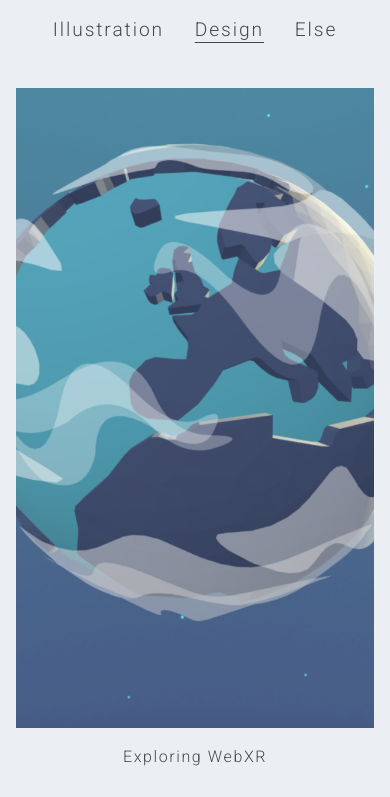
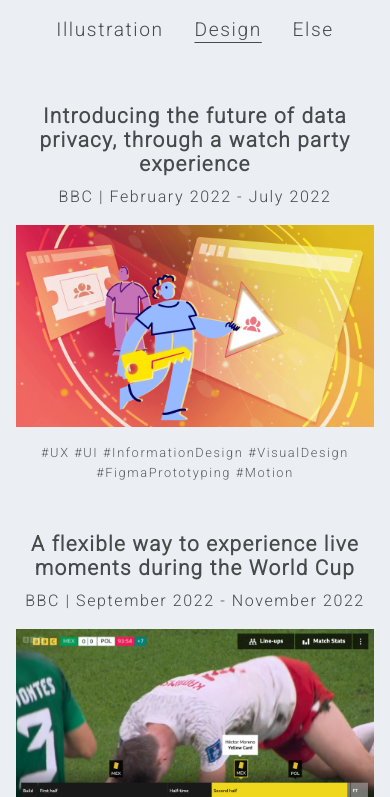
Before and after one commit to Senths02/portfolio, a Gatsby site: page /design in a window 390 px wide. Shown: the part 47-844 px from the top of the page. Built offline with nearby package versions, Linux system fonts and the light colour scheme; Gatsby itself is replaced by a stand-in of ours.

Commit message:
Added design images and changed titles around

```diff
--- a/src/components/gallery.js
+++ b/src/components/gallery.js
@@ -16,6 +16,8 @@ const Gallery = ({ covers }) => {
                 return (
                     // console.log(project.cover.publicURL)
                     <div key={project.id} >
+                        <h2 className='image-title'>{project.title}</h2>
+                        <p className='image-subtitle'>{project.subtitle}</p>
                         <GatsbyImage className={"gallery-image " + project.specialsize} image={image} alt={project.description} loading="lazy"/>
                         <p className="image-caption" >{project.caption}</p>
                         {(project.process)? <p className="contributions">{project.process.contributions}</p>: null}
--- a/src/data/projects.json
+++ b/src/data/projects.json
@@ -1,8 +1,9 @@
 [
     {
-        "title": "A Line",
+        "title": "Randomised generative sketch",
+        "subtitle": "",
         "category": "else",
-        "caption": "Randomised generative sketch",
+        "caption": "",
         "coververt": "./covers/a_line_hero_vert.png",
         "coverhoz": "./covers/a_line_hero_hoz.png",
         "specialsize": "none",
@@ -10,19 +11,69 @@
         "credits": {},
         "process": {}
       },
-    {
-        "title": "Atom to Orbit",
+      {
+        "title": "Introducing the future of data privacy, through a watch party experience",
+        "subtitle": "BBC | February 2022 - July 2022",
         "category": "design",
-        "caption": "Exploring WebXR",
+        "caption": "#UX #UI #InformationDesign #VisualDesign #FigmaPrototyping #Motion",
+        "coververt": "./covers/together_data_pod_hero_vert.png",
+        "coverhoz": "./covers/together_data_pod_hero_hoz.png",
+        "specialsize": "persistentLandscape",
+        "description": "Screenshot of Mexico V Poland World Cup match streaming with interactive key moments highlighted and options to view line-ups and statistics",
+        "credits": {},
+        "process": {}
+      },
+      {
+        "title": "A flexible way to experience live moments during the World Cup",
+        "subtitle": "BBC | September 2022 - November 2022",
+        "category": "design",
+        "caption": "#UX #UI #UserTesting #UserSurvey #FigmaPrototyping #FrontEndDevelopment",
+        "coververt": "./covers/world_cup_hero_vert.png",
+        "coverhoz": "./covers/world_cup_hero_hoz.png",
+        "specialsize": "persistentLandscape",
+        "description": "Screenshot of Mexico V Poland World Cup match streaming with interactive key moments highlighted and options to view line-ups and statistics",
+        "credits": {},
+        "process": {}
+      },
+      {
+        "title": "Building a platform for experimental TV experiences",
+        "subtitle": "BBC | April 2021 - April 2022",
+        "category": "design",
+        "caption": "#UX #UI #VisualDesign #Figma #FeedbackAnalysis",
+        "coververt": "./covers/px_hero_vert.png",
+        "coverhoz": "./covers/px_hero_hoz.png",
+        "specialsize": "persistentLandscape",
+        "description": "Home page of a TV streaming application",
+        "credits": {},
+        "process": {}
+      },
+      {
+        "title": "How might Augmented Reality affect learning outcomes?",
+        "subtitle": "BBC | 2020",
+        "category": "design",
+        "caption": "#UI #VisualDesign #AdobeIllustrator #Figma #3D #Blender",
+        "coververt": "./covers/pollen_patrol_hero_vert.png",
+        "coverhoz": "./covers/pollen_patrol_hero_hoz.png",
+        "specialsize": "persistentLandscape",
+        "description": "Screenshots of AR app to learn about bees and flowers",
+        "credits": {},
+        "process": {}
+      },
+      {
+        "title": "Exploring WebXR",
+        "subtitle": "BBC | 2020",
+        "category": "design",
+        "caption": "#VisualDesign #3D #Blender #HTMLPrototyping",
         "coververt": "./covers/atom_hero_vert.png",
         "coverhoz": "./covers/atom_hero_hoz.png",
-        "specialsize": "tallMobile",
+        "specialsize": "persistentLandscape",
         "description": "Low poly 3D model of Earth against a lilac-blue background scattered with turquoise particles.",
         "credits": {},
         "process": {}
       },
       {
-        "title": "Contained",
+        "title": "",
+        "subtitle": "",
         "category": "illustration",
         "caption": "",
         "coververt": "./covers/surreal_floral_head_hero_vert.png",
@@ -34,8 +85,9 @@
       },
       {
         "title": "CSS Robot",
+        "subtitle": "",
         "category": "else",
-        "caption": "CSS robot",
+        "caption": "",
         "coververt": "./covers/css_robot_hero_vert.png",
         "coverhoz": "./covers/css_robot_hero_hoz.png",
         "specialsize": "none",
@@ -44,7 +96,8 @@
         "process": {}
       },
       {
-        "title": "Esoterica: In Dreams",
+        "title": "",
+        "subtitle": "",
         "category": "illustration",
         "caption": "",
         "coververt": "./covers/esoterica_in_dreams_hero_vert.png",
@@ -55,9 +108,10 @@
         "process": {}
       },
       {
-        "title": "Interference Patterns",
+        "title": "Visualising sounds from space",
+        "subtitle": "",
         "category": "else",
-        "caption": "Visualising sounds from space",
+        "caption": "",
         "coververt": "./covers/interference_patterns_hero_vert.png",
         "coverhoz": "./covers/interference_patterns_hero_hoz.png",
         "specialsize": "none",
@@ -66,9 +120,10 @@
         "process": {}
       },
       {
-        "title": "Instagram Colour Palettes",
+        "title": "Analysing Instagram colour palettes",
+        "subtitle": "",
         "category": "else",
-        "caption": "Analysing colour palettes",
+        "caption": "",
         "coververt": "./covers/instagram_colour_palettes_hero_vert.png",
         "coverhoz": "./covers/instagram_colour_palettes_hero_hoz.png",
         "specialsize": "none",
@@ -77,9 +132,10 @@
         "process": {}
       },
       {
-        "title": "Mars",
+        "title": "Mars: Exploring 3D topography",
+        "subtitle": "",
         "category": "else",
-        "caption": "Mars: Exploring 3D topography",
+        "caption": "",
         "coververt": "./covers/mars_hero_vert.png",
         "coverhoz": "./covers/mars_hero_hoz.png",
         "specialsize": "none",
@@ -88,29 +144,32 @@
         "process": {}
       },
       {
-        "title": "NHS Tracker",
+        "title": "Visualising NHS targets",
+        "subtitle": "BBC | 2017",
         "category": "design",
-        "caption": "NHS target tracker",
+        "caption": "#UI #DataDesign #Illustration #Sketch #AdobeIllustrator #Photoshop",
         "coververt": "./covers/nhs_hero_vert.png",
         "coverhoz": "./covers/nhs_hero_hoz.png",
-        "specialsize": "tallMobile",
+        "specialsize": "persistentLandscape",
         "description": "Representation of a mobile user interface with postcode search and an overview of a trust's targets. Green ticks show when targets have been met, two large figures compare the trust with England as a whole, and a bar chart is used to show each individual trust against each other.",
         "credits": {},
         "process": {}
       },
       {
-        "title": "Police Panorama",
+        "title": "Visualising charges and recorded crime",
+        "subtitle": "BBC | 2018",
         "category": "design",
-        "caption": "Police tracker",
+        "caption": "#UI #DataDesign #PairedProgramming #Sketch #AdobeIllustrator #Photoshop",
         "coververt": "./covers/police_hero_vert.png",
         "coverhoz": "./covers/police_hero_hoz.png",
-        "specialsize": "tallMobile",
+        "specialsize": "persistentLandscape",
         "description": "Representation of a mobile user interface with police force search and a bar chart comparing percentage change in recorded crimes and charges.",
         "credits": {},
         "process": {}
       },
     {
-        "title": "Poppies",
+        "title": "",
+        "subtitle": "",
         "category": "illustration",
         "caption": "",
         "coververt": "./covers/poppies_painting_hero_vert.png",
@@ -121,7 +180,8 @@
         "process": {}
       },
       {
-        "title": "Portrait",
+        "title": "",
+        "subtitle": "",
         "category": "illustration",
         "caption": "",
         "coververt": "./covers/portrait_painting_hero_vert.png",
@@ -132,7 +192,8 @@
         "process": {}
       },
       {
-        "title": "Dead Things",
+        "title": "",
+        "subtitle": "",
         "category": "illustration",
         "caption": "",
         "coververt": "./covers/autumn_pumpkin_hero_vert.png",
@@ -143,7 +204,8 @@
         "process": {}
       },
       {
-        "title": "Spring",
+        "title": "",
+        "subtitle": "",
         "category": "illustration",
         "caption": "",
         "coververt": "./covers/flower_head_girl_hero.png",
@@ -154,7 +216,8 @@
         "process": {}
       },
       {
-        "title": "St Bees",
+        "title": "",
+        "subtitle": "",
         "category": "illustration",
         "caption": "",
         "coververt": "./covers/st_bees_painting_hero_vert.png",
@@ -165,7 +228,8 @@
         "process": {}
       },
       {
-        "title": "Turtle",
+        "title": "",
+        "subtitle": "",
         "category": "illustration",
         "caption": "",
         "coververt": "./covers/turtle_painting_hero_vert.png",
@@ -176,7 +240,8 @@
         "process": {}
       },
       {
-        "title": "Uig",
+        "title": "",
+        "subtitle": "",
         "category": "illustration",
         "caption": "",
         "coververt": "./covers/uig_painting_hero_vert.png",
@@ -187,7 +252,8 @@
         "process": {}
       },
       {
-        "title": "Axolotl",
+        "title": "",
+        "subtitle": "",
         "category": "illustration",
         "caption": "",
         "coververt": "./covers/end_axolotl_painting_hero.png",
--- a/src/pages/design.js
+++ b/src/pages/design.js
@@ -16,6 +16,7 @@ const Design = () => {
                     id
                     caption
                     title
+                    subtitle
                     specialsize
                     description
                     coververt {
--- a/src/pages/else.js
+++ b/src/pages/else.js
@@ -18,6 +18,7 @@ const Else = () => {
                     id
                     caption
                     title
+                    subtitle
                     specialsize
                     description
                     coververt {
--- a/src/pages/illustration.js
+++ b/src/pages/illustration.js
@@ -16,6 +16,7 @@ const Illustration = () => {
                     id
                     caption
                     title
+                    subtitle
                     specialsize
                     description
                     coververt {
--- a/src/pages/index.js
+++ b/src/pages/index.js
@@ -12,7 +12,7 @@ const IndexPage = () => {
         <div className="homeContent">
         <img alt="Sketch of Sumi with black framed glasses, in ink and pencil crayons" className="profile-picture" src={profilePic}/>
           <div className="bio">
-            <p>Hello. <br/> I'm a Designer and I love drawing - the writing part is a work in progress...</p>
+            <p>Hello. <br/> I'm a human-centred Designer and Illustrator. I have worked with emerging technologies and editorial content for the past 6 years.</p>
           </div>
           <hr aria-hidden="true" className="solid"></hr>
           <ul className="contact">
--- a/src/styles/gallery.scss
+++ b/src/styles/gallery.scss
@@ -10,7 +10,7 @@
     // display: block;
     // filter: drop-shadow(4px 4px 6px rgb(190, 190, 190));
     // height: 20em;
-    margin: 3rem 8rem 1rem 8rem;
+    margin: 1rem 8rem 1rem 8rem;
     z-index: -1;
 }
 
@@ -19,7 +19,17 @@
 }
 
 .image-caption {
-    margin: 0 .5em;
+  color:#595F5F;
+  font-size: .8rem;
+  margin: 0 .5rem;
+}
+
+.image-subtitle {
+  margin: .5rem .5rem 0 .5rem;
+}
+
+.image-title {
+  margin: 3rem .5rem 0 .5rem;
 }
 
 .contributions {
@@ -29,21 +39,21 @@
 
 @media screen and (max-width: 992px) {
     .gallery-image {
-      margin: 2rem 1rem 1rem 1rem;
+      margin: 1rem;
     }
 
     .gallery-image.persistentSquare, .gallery-image.squareDesktop, .gallery-image.postcardDesktop {
-      margin: 2rem 14rem 1rem 14rem;
+      margin: 1rem 14rem;
     }
   }
 
 @media screen and (max-width: 768px) {
   .gallery-image {
-    margin: 2rem 1rem 1rem 1rem;
+    margin: 1rem;
   }
 
     .gallery-image.persistentSquare, .gallery-image.squareDesktop, .gallery-image.postcardDesktop {
-      margin: 2rem 8rem 1rem 8rem;
+      margin: 1rem 8rem;
     }
   }
 
@@ -57,7 +67,7 @@
   }
 
   .gallery-image.persistentSquare, .gallery-image.squareDesktop, .gallery-image.postcardDesktop {
-    margin: 2rem 1rem 1rem 1rem;
+    margin: 1rem;
   }
 
 }
--- a/src/styles/global.scss
+++ b/src/styles/global.scss
@@ -12,8 +12,13 @@ html {
     font-family: $font-family-sans;
     text-align: center;
 
-    h1, p, ul, li {
-        letter-spacing: .1em;
+    p, ul, li {
+      letter-spacing: .1rem;
+    }
+
+    h2 {
+      font-size: 1.3rem;
+      letter-spacing: .08rem;
     }
 
     p {
```
Also changed, not shown: src/data/covers/atom_hero_vert.png, src/data/covers/nhs_hero_vert.png, src/data/covers/police_hero_vert.png, src/data/covers/pollen_patrol_hero_hoz.png (added), src/data/covers/pollen_patrol_hero_vert.png (added), src/data/covers/px_hero_vert.png (added), src/data/covers/together_data_pod_hero_hoz.png (added), src/data/covers/together_data_pod_hero_vert.png (added), src/data/covers/world_cup_hero_hoz.png (added), src/data/covers/world_cup_hero_vert.png (added), 1 other file.
